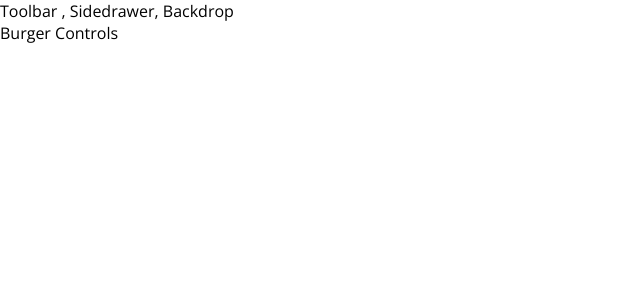
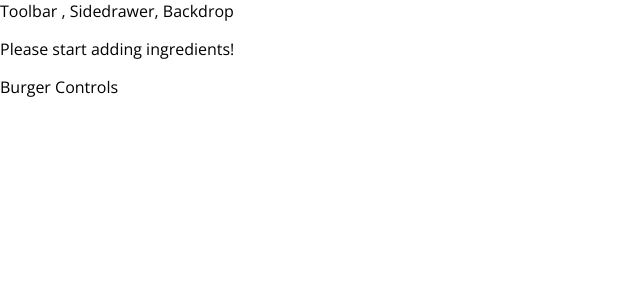
Before and after one commit to nijilnarayanan/burger-building-app, a React app: page / in a window 1280 px wide. Shown: the top 300 px of the page, without its empty margins (0-640 px from the left). Built offline with nearby package versions, Linux system fonts and the light colour scheme.

Commit message:
add dynamic ingredient

```diff
--- a/src/Components/Burger/Burger.js
+++ b/src/Components/Burger/Burger.js
@@ -4,11 +4,23 @@ import BurgerIngredients from './BurgerIngredients/BurgerIngredients'
 
 
 const Burger = (props) => {
+    let transformedIngredients = Object.keys(props.ingredients)
+    .map(igkey => {
+        return [...Array(props.ingredients[igkey])].map((_,i) => {
+            return <BurgerIngredients key={igkey + i} type={igkey}/>
+        })
+    })
+    .reduce((arr,el) => {
+    return arr.concat(el) });
+
+    if(transformedIngredients.length === 0){
+        transformedIngredients = <p>Please start adding ingredients!</p>;
+    }
+
     return(
         <div className={classes.Burger}>
             <BurgerIngredients type='bread-top'/>
-            <BurgerIngredients type="salad"/>
-            <BurgerIngredients type="cheese"/>
+            {transformedIngredients}
             <BurgerIngredients type ="bread-bottom"/>
         </div>
     )
--- a/src/Containers/BurgerBuilder/BurgerBuilder.js
+++ b/src/Containers/BurgerBuilder/BurgerBuilder.js
@@ -3,10 +3,18 @@ import Auxillary from '../../Hoc/Auxillary'
 import Burger from '../../Components/Burger/Burger'
 
 class BurgerBuilder extends Component {
+    state = {
+        ingredients : {
+            cheese: 0,
+            bacon: 0,
+            salad: 0,
+            meat: 0
+        }
+    }
     render() {
         return (
             <Auxillary>
-                <Burger/>
+                <Burger ingredients = {this.state.ingredients}/>
                 <div>Burger Controls</div>
             </Auxillary>
         );
```
